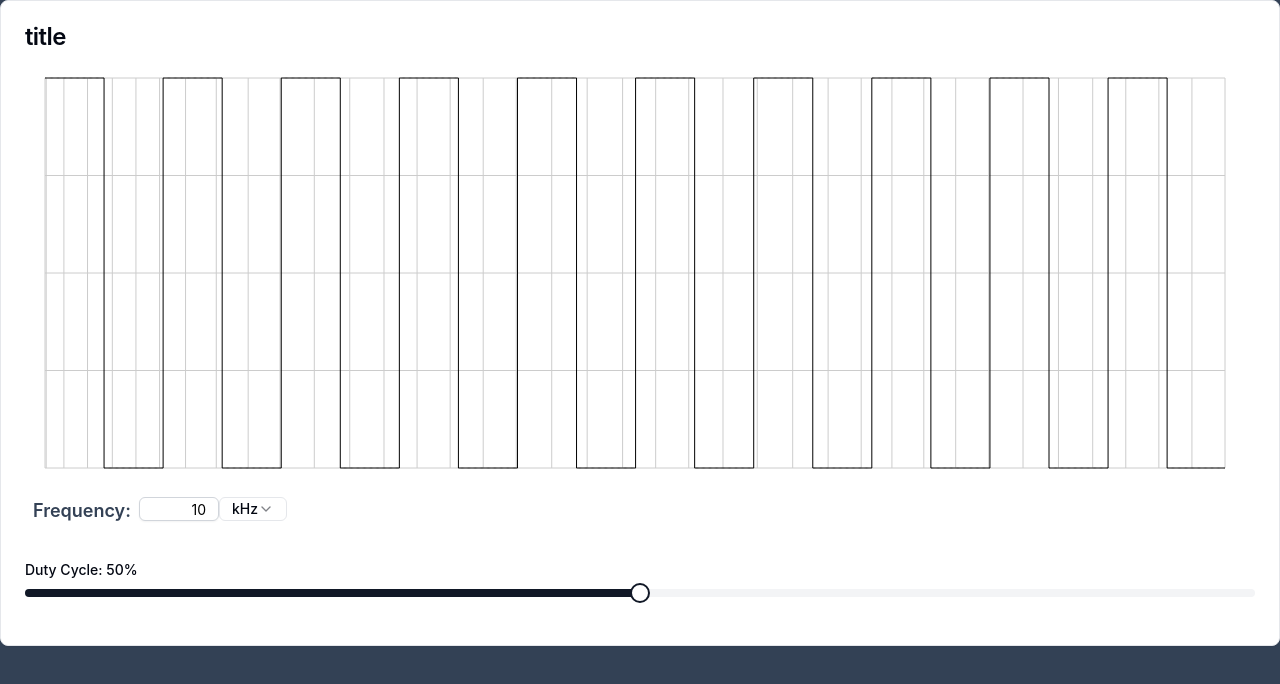
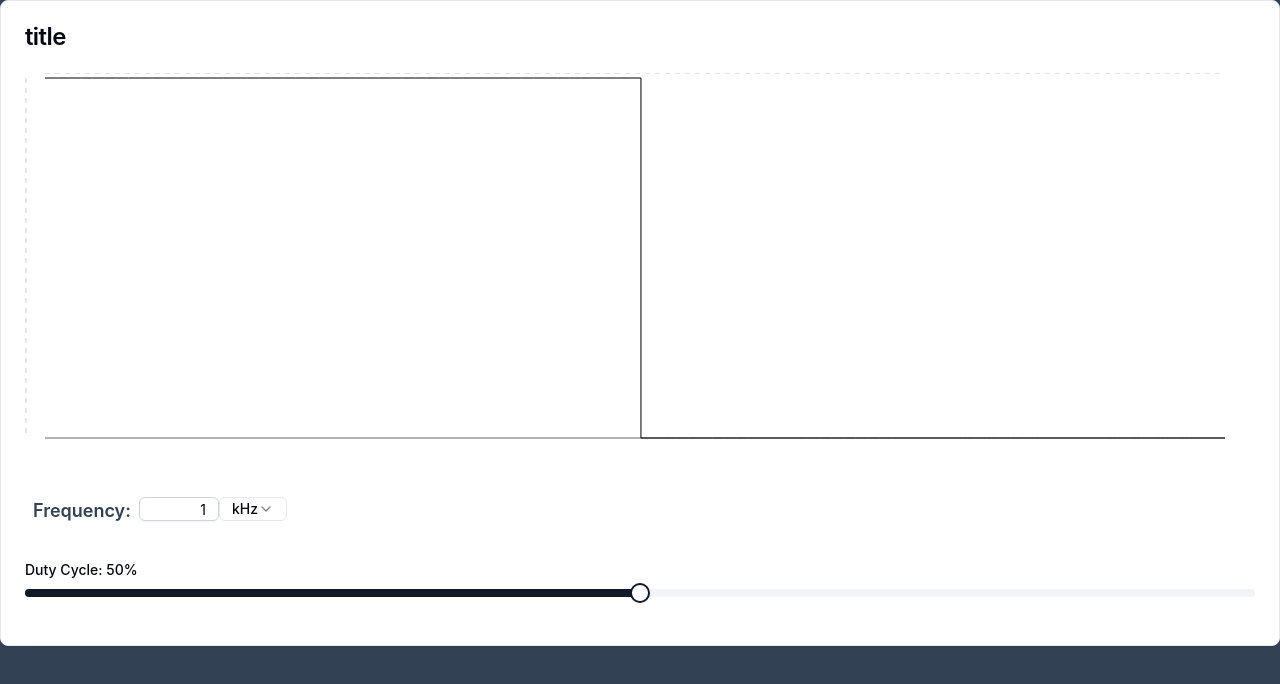
Before and after one commit to Willlasbury/labview, a React (Vite) app: page / in a window 1280 px wide. Shown: the top 684 px of the page. Built offline with nearby package versions, Linux system fonts and the light colour scheme.

Commit message:
removed grid lines

```diff
--- a/src/components/WaveFormGraph.tsx
+++ b/src/components/WaveFormGraph.tsx
@@ -10,18 +10,16 @@ import FrequencyLabel from './FreqLabel'
 
 type Props = {
   title: string
-  frequency: number
-  setFrequency: (freq: number) => void
   dutyCycle: number
   setDutyCycle: (num: number) => void
 }
 
-export default function SquareWaveChart({ title, frequency, setFrequency, dutyCycle, setDutyCycle }: Props) {
-
+export default function SquareWaveChart({ title, dutyCycle, setDutyCycle }: Props) {
+  const [frequency, setFrequency] = useState(1000);
   const [freqUnit, setFreqUnit] = useState('kHz');
   const amplitude = 1;
   const duration = 1e-6; // 1 microsecond
-  const sampleRate = 999; // 1000 samples
+  const sampleRate = 100; // n samples
 
   function squareWave(frequency: number, amplitude: number, time: number, dutyCycle: number): number {
     const period = 1 / frequency;
@@ -31,7 +29,8 @@ export default function SquareWaveChart({ title, frequency, setFrequency, dutyCy
 
   function generateSquareWaveData(frequency: number, amplitude: number, duration: number, sampleRate: number, dutyCycle: number) {
     const data = [];
-    for (let t = 0; t <= duration; t += duration / sampleRate) {
+    const period = 1 / frequency;
+    for (let t = 0; t <= duration; t += period / sampleRate) {
       data.push({
         time: t,
         value: squareWave(frequency, amplitude, t, dutyCycle)
@@ -72,7 +71,7 @@ export default function SquareWaveChart({ title, frequency, setFrequency, dutyCy
   // Calculate transition duration based on frequency
   // const transitionDuration = Math.max(50, 500 - Math.log10(actualFrequency) * 50);
   // const xAxisDomain = [0, 1000]
-  console.log("freqUnit:", freqUnit)
+  console.log("freqUnit:", data)
 
 
 
@@ -91,14 +90,20 @@ export default function SquareWaveChart({ title, frequency, setFrequency, dutyCy
               left: 20,
               bottom: 5,
             }}
+
           >
-            <CartesianGrid strokeDasharray="" />
-            {/* <XAxis
-              dataKey="time"
+            <CartesianGrid strokeDasharray="5  " fill='' fillOpacity={0.5} horizontalPoints={[0]} verticalPoints={[1]}/>
+            <XAxis
+
+              tickLine={false}
+              tick={false}
               // domain={[0,10]}
-              label={{ value: 'Time (μs)', position: 'insideBottomRight', offset: -5 }}
-              tickFormatter={(value) => (value * 1e6).toFixed(2)}
-            /> */}
+              tickCount={5}
+              // label={{ value: 'Time (μs)', position: 'insideBottomRight', offset: -5 }}
+              // tickFormatter={(value) => (value * 1e6).toFixed(2)}
+
+
+            />
             <Line
               type="stepAfter"
               dataKey="value"
@@ -129,7 +134,7 @@ export default function SquareWaveChart({ title, frequency, setFrequency, dutyCy
             ]}
           /> */}
           <div className="flex items-center space-x-4">
-            <FrequencyLabel title='Frequency' unit={freqUnit} min={1} max={999} step={1} value={frequency} setValue={handleFrequency} freqUnit={freqUnit} setFreqUnit={setFreqUnit}/>
+            <FrequencyLabel title='Frequency' unit={freqUnit} min={1} max={999} step={1} value={frequency} setValue={handleFrequency} freqUnit={freqUnit} setFreqUnit={setFreqUnit} />
 
           </div>
         </div>
```
